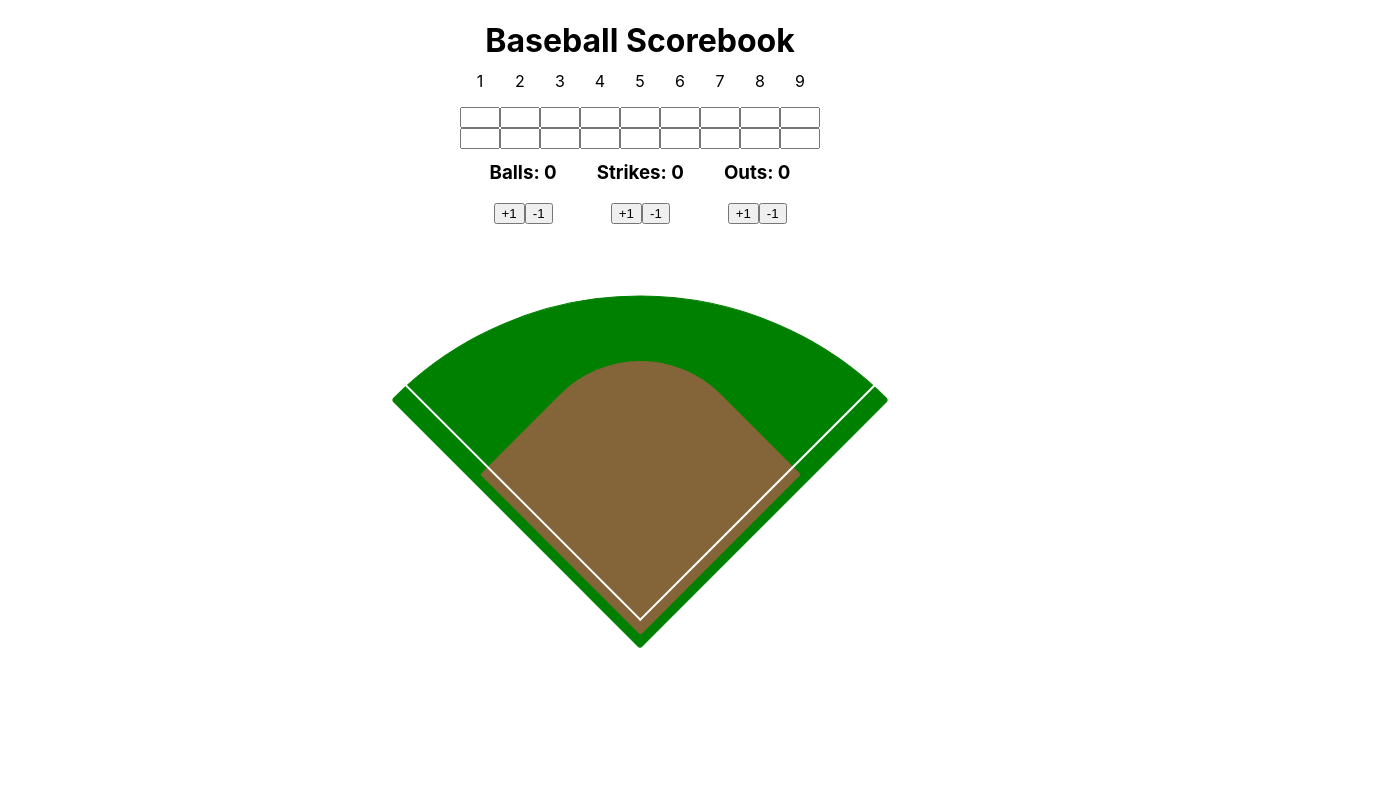
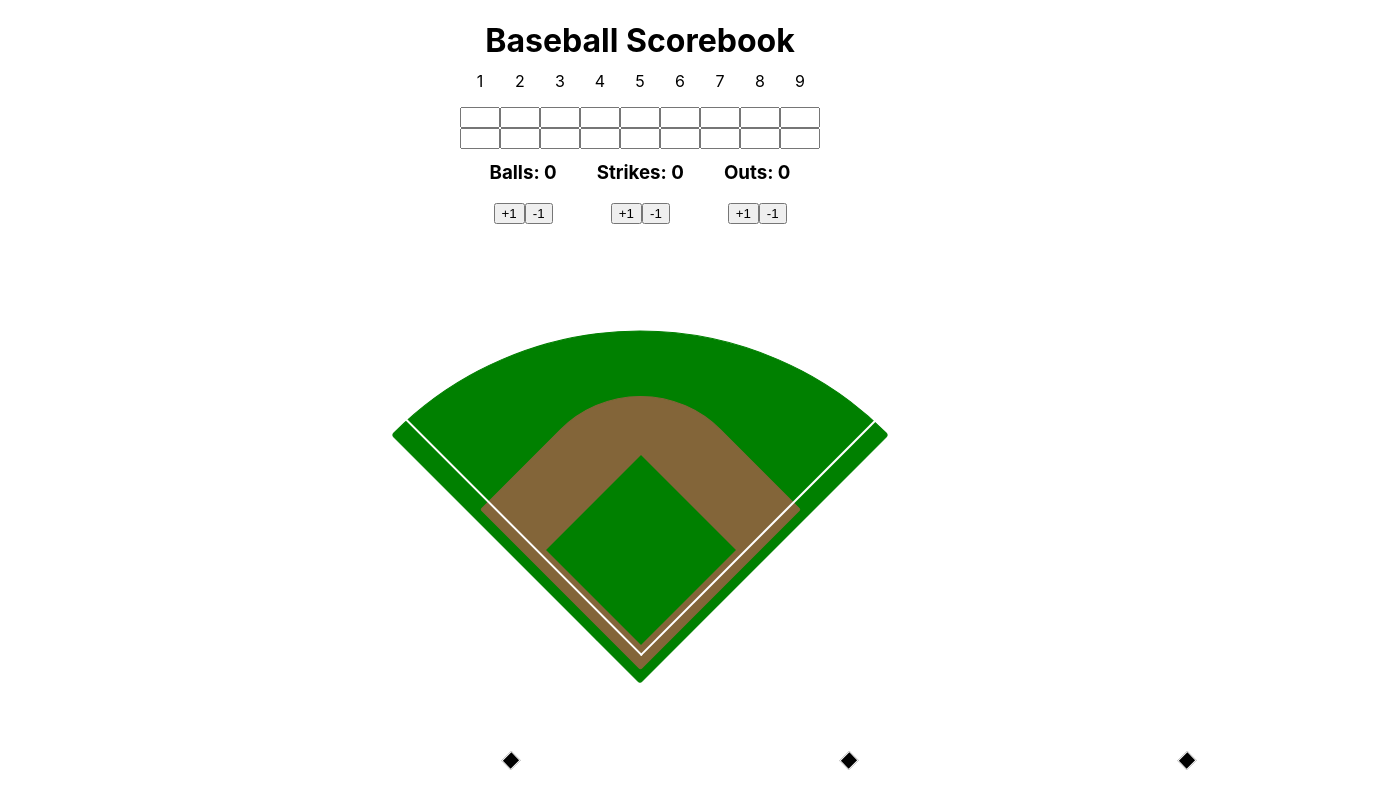
Before and after one commit to caseymacleod22/react-baseball-scorebook, a React (Create React App) app: page / in a window 1280 px wide. Shown: the top 808 px of the page, 1386 px wide, since content can reach past the window. Built offline with nearby package versions, Linux system fonts and the light colour scheme.

Commit message:
wrefactored base components & imported them in field component

```diff
--- a/src/App.css
+++ b/src/App.css
@@ -43,9 +43,9 @@ left: 50%;
 
 #field{
   position:relative;
-  top:60%;
+  top:50%;
   left:50%;
-  margin-top: -50%;
+  margin-top: -40%;
   margin-left: -100%;
   height:350px;
   width:350px;
@@ -56,7 +56,7 @@ left: 50%;
 }
 #in-field{
   position:relative;
-  top: 60%;
+  top: 50%;
   left:50%;
   margin-top: -61%;
   margin-left: -82%;
@@ -69,10 +69,10 @@ left: 50%;
 }
 #base-lines{
   position:relative;
-  top: 60%;
+  top: 50%;
   left: 50%;
-  margin-top: -188%;
-  margin-left: -106.4%;
+  margin-top: -148%;
+  margin-left: -106.3%;
   height:420px;
   width:340px;
   border-left:2px solid white;
@@ -81,8 +81,10 @@ left: 50%;
 }
 #in-field-grass{
   position:relative;
-  top: 617px;
-  left: 575px;
+  top: 50%;
+  left: 50%;
+  margin-top: -40%;
+  margin-left: -68.7%;
   height:130px;
   width:130px;
   border:2px solid green;
@@ -91,8 +93,11 @@ left: 50%;
 }
 
 #first-base{
-  top: 670px;
-  left:750px;
+  position: relative;
+  top: 50%;
+  left:50%;
+  margin-top: 30%;
+  margin-left: -81.2%;
   background-color: white;
   position:relative;
   height:13px;
@@ -103,8 +108,11 @@ left: 50%;
   z-index: 1000;
 }
 #second-base{
-  top:570px;
-  left:635px;
+  position: relative;
+  top:50%;
+  left:50%;
+  margin-top: 30%;
+  margin-left: -100%;
   background-color: white;
   position:relative;
   height:8px;
@@ -115,8 +123,11 @@ left: 50%;
   z-index: 1000;
 }
 #third-base{
-  top: 675px;
-  left:525px;
+  position: relative;
+  top: 50%;
+  left:50%;
+  margin-top: -50%;
+  margin-left: -100%;
   background-color: white;
   position:relative;
   height:13px;
--- a/src/App.js
+++ b/src/App.js
@@ -13,9 +13,9 @@ import SeventhInning from './components/SeventhInning/SeventhInning'
 import EigthInning from './components/EigthInning/EightInning'
 import NinthInning from './components/NinthInning/NinthInning'
 import Field from './components/Field/Field'
-import FirstBase from './components/FirstBase/FirstBase'
-import SecondBase from './components/SecondBase/SecondBase'
-import ThirdBase from './components/ThirdBase/ThirdBase'
+// import FirstBase from './components/FirstBase/FirstBase'
+// import SecondBase from './components/SecondBase/SecondBase'
+// import ThirdBase from './components/ThirdBase/ThirdBase'
 
 function App() {
   return (
@@ -40,9 +40,9 @@ function App() {
           </div>
       </div>
         <Field />
-        <FirstBase />
+        {/* <FirstBase />
         <SecondBase />
-        <ThirdBase />
+        <ThirdBase /> */}
     </div>
   );
 }
--- a/src/components/Field/Field.js
+++ b/src/components/Field/Field.js
@@ -1,4 +1,7 @@
 import '../../App.css'
+import FirstBase from '../FirstBase/FirstBase'
+import SecondBase from '../SecondBase/SecondBase'
+import ThirdBase from '../ThirdBase/ThirdBase'
 
 function Field () {
     return (
@@ -13,6 +16,9 @@ function Field () {
     <div id="base-lines"></div>
     <div id="pitchers-mound"></div>
     <div id="pitchers-rubber"></div>
+    <FirstBase />
+    <SecondBase />
+    <ThirdBase />
     <div id="first-circle" className="half-circle"></div>
     <div id="second-circle" className="half-circle"></div>
     <div id="third-circle" className="half-circle"></div>
--- a/src/components/FirstBase/FirstBase.js
+++ b/src/components/FirstBase/FirstBase.js
@@ -4,7 +4,7 @@ import '../../App.css'
 function FirstBase () {
     const [activeClass, setClass] = useState(false)
 return (
-    <button onClick={() => activeClass === true ? setClass(false) : setClass(true)} style={{"background-color": activeClass ? "yellow" : "white", "height": activeClass ? "18px" : "13px", "width": activeClass ? "18px" : "13px"}}id="first-base">
+    <button onClick={() => activeClass === true ? setClass(false) : setClass(true)} style={{"background-color": activeClass ? "yellow" : "black", "height": activeClass ? "18px" : "13px", "width": activeClass ? "18px" : "13px"}}id="first-base">
     </button>
     )
 }
--- a/src/components/SecondBase/SecondBase.js
+++ b/src/components/SecondBase/SecondBase.js
@@ -4,7 +4,7 @@ import '../../App.css'
 function SecondBase () {
     const [activeClass, setClass] = useState(false)
     return(
-        <button onClick={() => activeClass === true ? setClass(false) : setClass(true)} style={{"background-color": activeClass ? "yellow" : "white", "height": activeClass ? "18px" : "13px", "width": activeClass ? "18px" : "13px"}} id="second-base">
+        <button onClick={() => activeClass === true ? setClass(false) : setClass(true)} style={{"background-color": activeClass ? "yellow" : "black", "height": activeClass ? "18px" : "13px", "width": activeClass ? "18px" : "13px"}} id="second-base">
         </button>
     )
 }
--- a/src/components/ThirdBase/ThirdBase.js
+++ b/src/components/ThirdBase/ThirdBase.js
@@ -4,7 +4,7 @@ import '../../App.css'
 function ThirdBase () {
     const [activeClass, setClass] = useState(false)
     return(
-        <button onClick={() => activeClass === true ? setClass(false) : setClass(true)} style={{"background-color": activeClass ? "yellow" : "white", "height": activeClass ? "18px" : "13px", "width": activeClass ? "18px" : "13px"}} id="third-base">
+        <button onClick={() => activeClass === true ? setClass(false) : setClass(true)} style={{"background-color": activeClass ? "yellow" : "black", "height": activeClass ? "18px" : "13px", "width": activeClass ? "18px" : "13px"}} id="third-base">
         </button>
     )
 }
```
